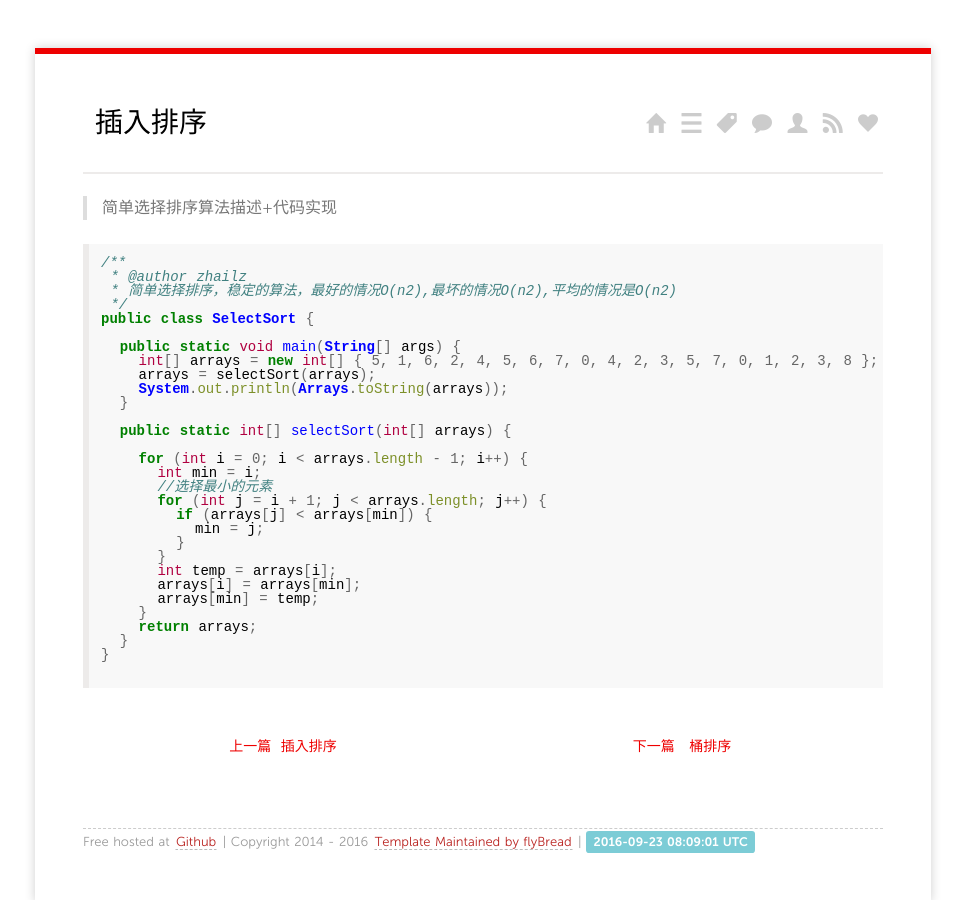
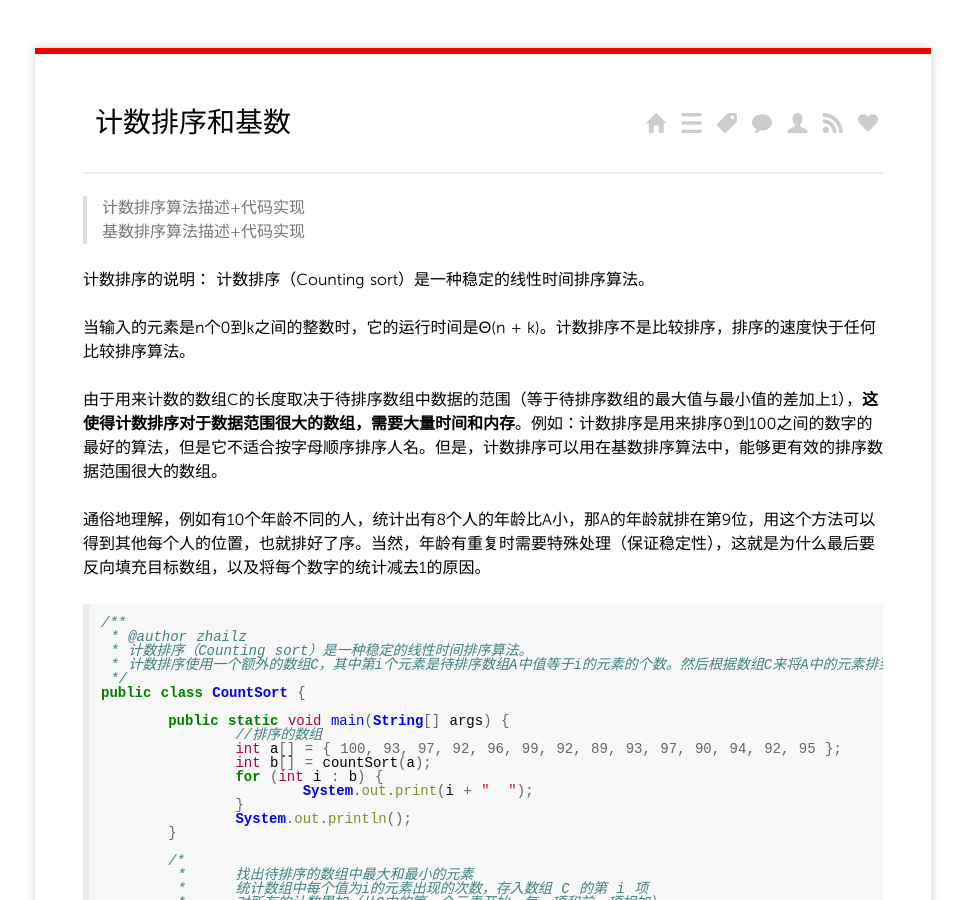
Before and after one commit to flyBread/flyBread.github.io, a Jekyll site: the page built from _posts/2016/sort/2016-09-21-24.md, in a window 1280 px wide and 900 px high. Shown: the whole window, without its empty margins (157-1122 px from the left). Built offline with Jekyll 4.4.1, drawn with Linux system fonts in a browser that asks for light colours; nearby versions of some CDN libraries; comment, search, counter and statistics services are not loaded; some of the changed text lies outside the part shown.

Commit message:
sort all

```diff
--- a/_posts/2016/sort/2016-09-21-24.md
+++ b/_posts/2016/sort/2016-09-21-24.md
@@ -1,42 +1,191 @@
 ---
 layout: post
-title: "插入排序"
+title: "计数排序和基数"
 description: "基础算法"
 category: hiddle
 tags: [梳理基础]
 ---
-> 简单选择排序算法描述+代码实现
+> 计数排序算法描述+代码实现
+> 基数排序算法描述+代码实现
 
+计数排序的说明： 计数排序（Counting sort）是一种稳定的线性时间排序算法。
+
+当输入的元素是n个0到k之间的整数时，它的运行时间是Θ(n + k)。计数排序不是比较排序，排序的速度快于任何比较排序算法。
+
+由于用来计数的数组C的长度取决于待排序数组中数据的范围（等于待排序数组的最大值与最小值的差加上1），**这使得计数排序对于数据范围很大的数组，需要大量时间和内存**。例如：计数排序是用来排序0到100之间的数字的最好的算法，但是它不适合按字母顺序排序人名。但是，计数排序可以用在基数排序算法中，能够更有效的排序数据范围很大的数组。
+
+通俗地理解，例如有10个年龄不同的人，统计出有8个人的年龄比A小，那A的年龄就排在第9位，用这个方法可以得到其他每个人的位置，也就排好了序。当然，年龄有重复时需要特殊处理（保证稳定性），这就是为什么最后要反向填充目标数组，以及将每个数字的统计减去1的原因。
 
 ~~~java
 /**
  * @author zhailz
- * 简单选择排序，稳定的算法，最好的情况O(n2),最坏的情况O(n2),平均的情况是O(n2)
+ * 计数排序（Counting sort）是一种稳定的线性时间排序算法。
+ * 计数排序使用一个额外的数组C，其中第i个元素是待排序数组A中值等于i的元素的个数。然后根据数组C来将A中的元素排到正确的位置
  */
-public class SelectSort {
+public class CountSort {
 
-  public static void main(String[] args) {
-    int[] arrays = new int[] { 5, 1, 6, 2, 4, 5, 6, 7, 0, 4, 2, 3, 5, 7, 0, 1, 2, 3, 8 };
-    arrays = selectSort(arrays);
-    System.out.println(Arrays.toString(arrays));
-  }
+	public static void main(String[] args) {
+		//排序的数组
+		int a[] = { 100, 93, 97, 92, 96, 99, 92, 89, 93, 97, 90, 94, 92, 95 };
+		int b[] = countSort(a);
+		for (int i : b) {
+			System.out.print(i + "  ");
+		}
+		System.out.println();
+	}
 
-  public static int[] selectSort(int[] arrays) {
+	/*
+	 * 	找出待排序的数组中最大和最小的元素
+	 * 	统计数组中每个值为i的元素出现的次数，存入数组 C 的第 i 项
+	 * 	对所有的计数累加（从C中的第一个元素开始，每一项和前一项相加）
+	 * 	反向填充目标数组：将每个元素i放在新数组的第C(i)项，每放一个元素就将C(i)减去1
+	 * */
+	public static int[] countSort(int[] a) {
 
-    for (int i = 0; i < arrays.length - 1; i++) {
-      int min = i;
-      //选择最小的元素
-      for (int j = i + 1; j < arrays.length; j++) {
-        if (arrays[j] < arrays[min]) {
-          min = j;
-        }
-      }
-      int temp = arrays[i];
-      arrays[i] = arrays[min];
-      arrays[min] = temp;
-    }
-    return arrays;
-  }
+		int b[] = new int[a.length];
+
+		//获得数组的最大值和最小值
+		int max = a[0], min = a[0];
+		for (int i : a) {
+			if (i > max) {
+				max = i;
+			}
+			if (i < min) {
+				min = i;
+			}
+		}
+
+		//这使得计数排序对于数据范围很大的数组，需要大量时间和内存
+		//这里k的大小是要排序的数组中，元素大小的极值差+1
+		int k = max - min + 1;
+		int c[] = new int[k];
+		for (int i = 0; i < a.length; ++i) {
+			c[a[i] - min] += 1;//优化过的地方，减小了数组c的大小
+		}
+
+		//前面有几个比我小的值
+		for (int i = 1; i < c.length; ++i) {
+			c[i] = c[i] + c[i - 1];
+		}
+		PrintUtil.printArray(a);
+		PrintUtil.printArray(c);
+		for (int i = a.length - 1; i >= 0; --i) {
+			//主要是考虑到了数组的中数字的重复性
+			c[a[i] - min] = c[a[i] - min] - 1;
+			int index = c[a[i] - min];
+			b[index] = a[i];//按存取的方式取出c的元素
+			PrintUtil.printArray(b);
+		}
+		return b;
+	}
+
+	public static int[] countingSort(int[] A) {
+		int[] B = new int[A.length];
+		// 假设A中的数据a'有，0<=a' && a' < k并且k=100
+		int k = 100 + 1;
+		countingSort(A, B, k);
+		return B;
+	}
+
+	private static void countingSort(int[] A, int[] B, int k) {
+		int[] C = new int[k];
+		// 计数
+		for (int j = 0; j < A.length; j++) {
+			int a = A[j];
+			C[a] += 1;
+		}
+		// 求计数和
+		for (int i = 1; i < k; i++) {
+			C[i] = C[i] + C[i - 1];
+		}
+		PrintUtil.printArray(A);
+		PrintUtil.printArray(C);
+
+		// 整理
+		for (int j = A.length - 1; j >= 0; j--) {
+			int a = A[j];
+			B[C[a] - 1] = a;
+			C[a] -= 1;
+			PrintUtil.printArray(B);
+			PrintUtil.printArray(C);
+		}
+	}
+}
+~~~
+
+基数排序的说明：
+
+~~~java
+
+/**
+ * @author zhailz
+ * 基数排序的时间复杂度是O(k·n)，其中n是排序元素个数，k是数字位数。
+ * 注意这不是说这个时间复杂度一定优于O(n·log(n))，k的大小取决于数字位的选择（比如比特位数），
+ * 和待排序数据所属数据类型的全集的大小；k决定了进行多少轮处理，而n是每轮处理的操作数目。
+ */
+public class RadixSort {
+
+	/**
+	 * 基数排序的发明可以追溯到1887年赫尔曼·何乐礼在打孔卡片制表机(Tabulation Machine)上的贡献。
+	 * 它是这样实现的：将所有待比较数值（正整数）统一为同样的数位长度，数位较短的数前面补零。然后，
+	 * 从最低位开始，依次进行一次排序。这样从最低位排序一直到最高位排序完成以后, 数列就变成一个有序序列。
+	 *
+	 * */
+	// 求取的数组中最大数的位数
+	public static int maxbit(int data[], int n) //辅助函数，求数据的最大位数
+	{
+		int maxData = data[0]; ///< 最大数
+		/// 先求出最大数，再求其位数，这样有原先依次每个数判断其位数，稍微优化点。
+		for (int i = 1; i < n; ++i) {
+			if (maxData < data[i])
+				maxData = data[i];
+		}
+		int d = 1;
+		int p = 10;
+		while (maxData >= p) {
+			maxData /= 10;
+			++d;
+		}
+		return d;
+	}
+
+	public static void radixsort(int data[], int n) //基数排序
+	{
+		int d = maxbit(data, n);
+		int[] tmp = new int[n];
+		int[] count = new int[10]; //计数器
+		int i, j, k;
+		int radix = 1;
+		for (i = 1; i <= d; i++) //进行d次排序
+		{
+			for (j = 0; j < 10; j++)
+				count[j] = 0; //每次分配前清空计数器
+			for (j = 0; j < n; j++) {
+				k = (data[j] / radix) % 10; //统计每个桶中的记录数
+				count[k]++;
+			}
+
+			for (j = 1; j < 10; j++)
+				count[j] = count[j - 1] + count[j]; //将tmp中的位置依次分配给每个桶
+			for (j = n - 1; j >= 0; j--) //将所有桶中记录依次收集到tmp中
+			{
+				k = (data[j] / radix) % 10;
+				tmp[count[k] - 1] = data[j];
+				count[k]--;
+			}
+			for (j = 0; j < n; j++) //将临时数组的内容复制到data中
+				data[j] = tmp[j];
+			radix = radix * 10;
+		}
+	}
+
+	public static void main(String[] args) {
+		int[] data = { 73, 22, 93, 43, 55, 14, 28, 65, 39, 81, 33, 100 };
+		RadixSort.radixsort(data, 3);
+		for (int i = 0; i < data.length; i++) {
+			System.out.print(data[i] + " ,");
+		}
+	}
 }
 
 ~~~
```
Also changed, not shown: _posts/2016/sort/2016-09-21-15.md (+5 -19 lines), _posts/2016/sort/2016-09-21-25.md (deleted, +0 -8 lines), 1 other file.
